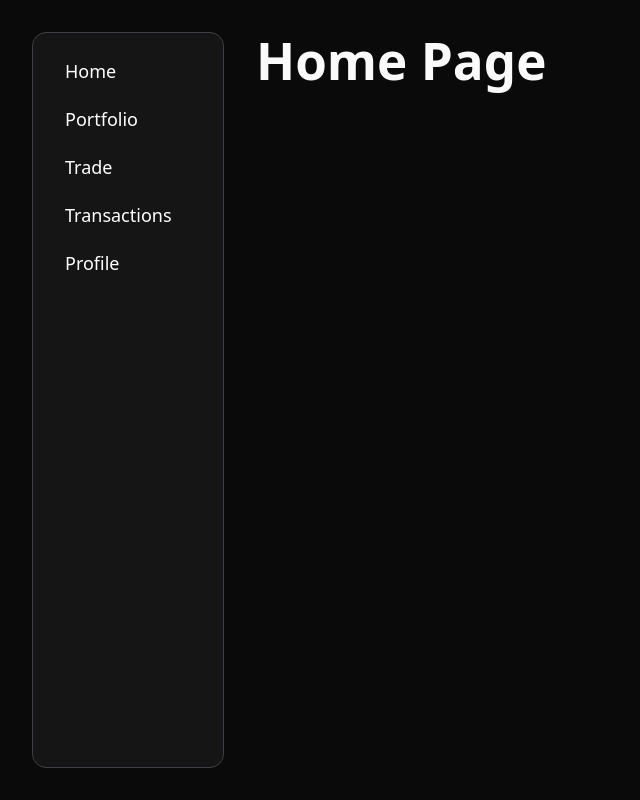
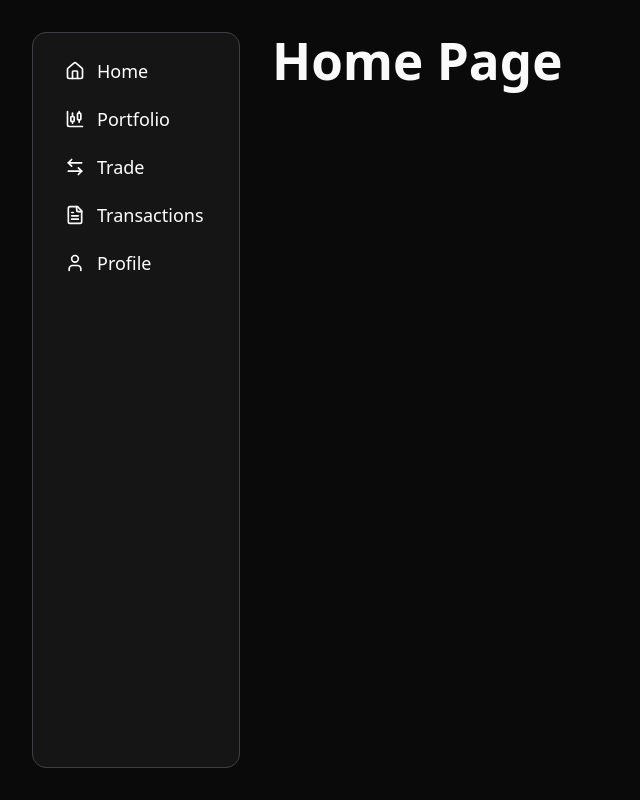
Before and after one commit to connormorrrison/mocktrade, a React (Vite) app in the folder frontend/: page / in a window 1280 px wide. Shown: the whole page, without its empty margins (0-640 px from the left). Built offline with nearby package versions, Linux system fonts and the light colour scheme.

Commit message:
Add icons to sidebar and optimize width

```diff
--- a/frontend/src/components/sidebar.tsx
+++ b/frontend/src/components/sidebar.tsx
@@ -1,14 +1,15 @@
 import { Link } from 'react-router-dom'
 import { Card } from '@/components/ui/card'
+import { House, ChartCandlestick, ArrowLeftRight, FileText, User } from 'lucide-react'
 
 export default function Sidebar() {
 
   const menuItems = [
-    { name: 'Home', path: '/' },
-    { name: 'Portfolio', path: '/portfolio' },
-    { name: 'Trade', path: '/trade' },
-    { name: 'Transactions', path: '/transactions' },
-    { name: 'Profile', path: '/profile' },
+    { name: 'Home', path: '/', icon: House },
+    { name: 'Portfolio', path: '/portfolio', icon: ChartCandlestick },
+    { name: 'Trade', path: '/trade', icon: ArrowLeftRight },
+    { name: 'Transactions', path: '/transactions', icon: FileText },
+    { name: 'Profile', path: '/profile', icon: User },
   ]
 
   return (
@@ -16,7 +17,7 @@ export default function Sidebar() {
       <Card
         className="
           relative flex flex-col
-          w-48 p-4 rounded-xl border border-gray-300 dark:border-zinc-700 bg-background/30 dark:bg-input/30 shadow-none
+          w-52 p-4 rounded-xl border border-gray-300 dark:border-zinc-700 bg-background/30 dark:bg-input/30 shadow-none
         "
         style={{
           height: 'calc(100vh - 64px)',
@@ -26,16 +27,20 @@ export default function Sidebar() {
       >
         <nav className="flex-1">
           <ul className="space-y-1">
-            {menuItems.map(item => (
+            {menuItems.map(item => {
+              const IconComponent = item.icon
+              return (
                 <li key={item.name}>
                   <Link
                     to={item.path}
-                  className="block px-4 py-2 rounded-lg text-lg font-normal !text-white hover:bg-accent hover:!text-white"
+                    className="flex items-center gap-3 px-4 py-2 rounded-lg text-lg font-normal !text-white hover:bg-accent hover:!text-white"
                   >
+                    <IconComponent size={20} className="flex-shrink-0" />
                     {item.name}
                   </Link>
                 </li>
-            ))}
+              )
+            })}
           </ul>
         </nav>
       </Card>
```
Lines whose indentation alone changed are shown as unchanged.
